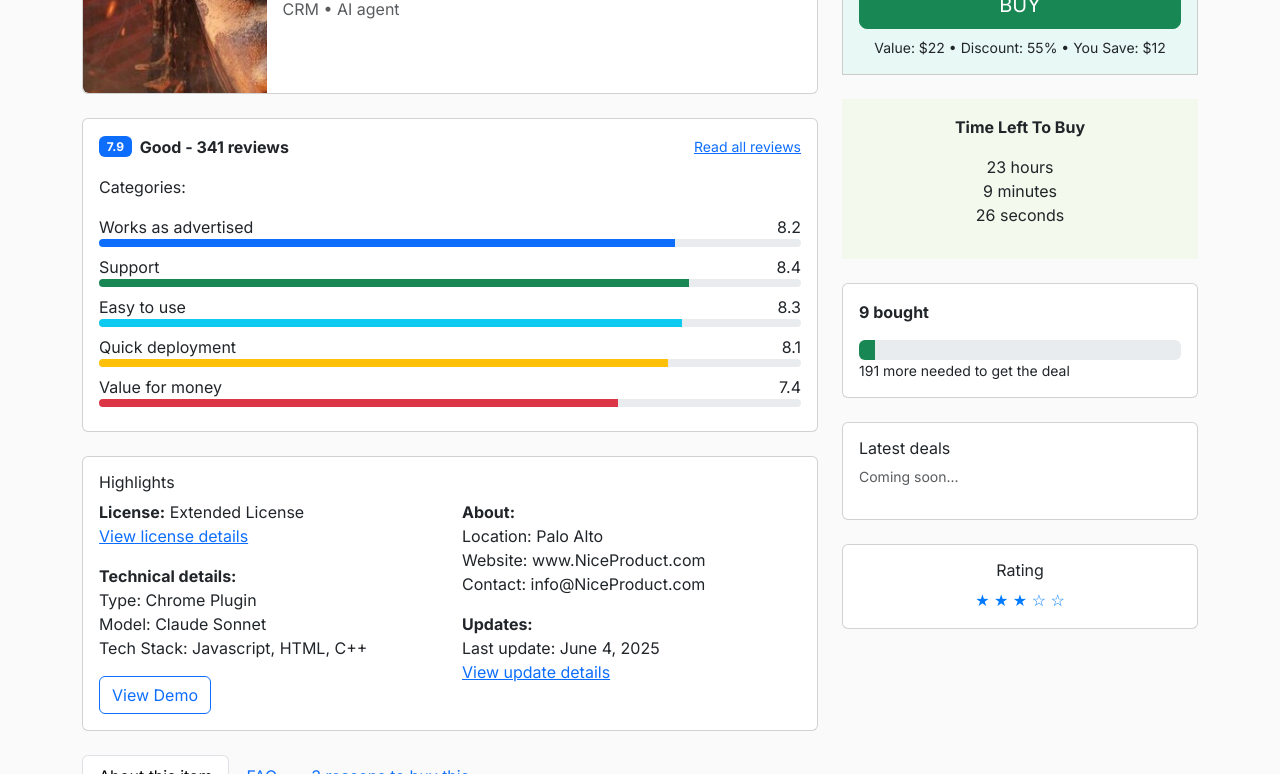
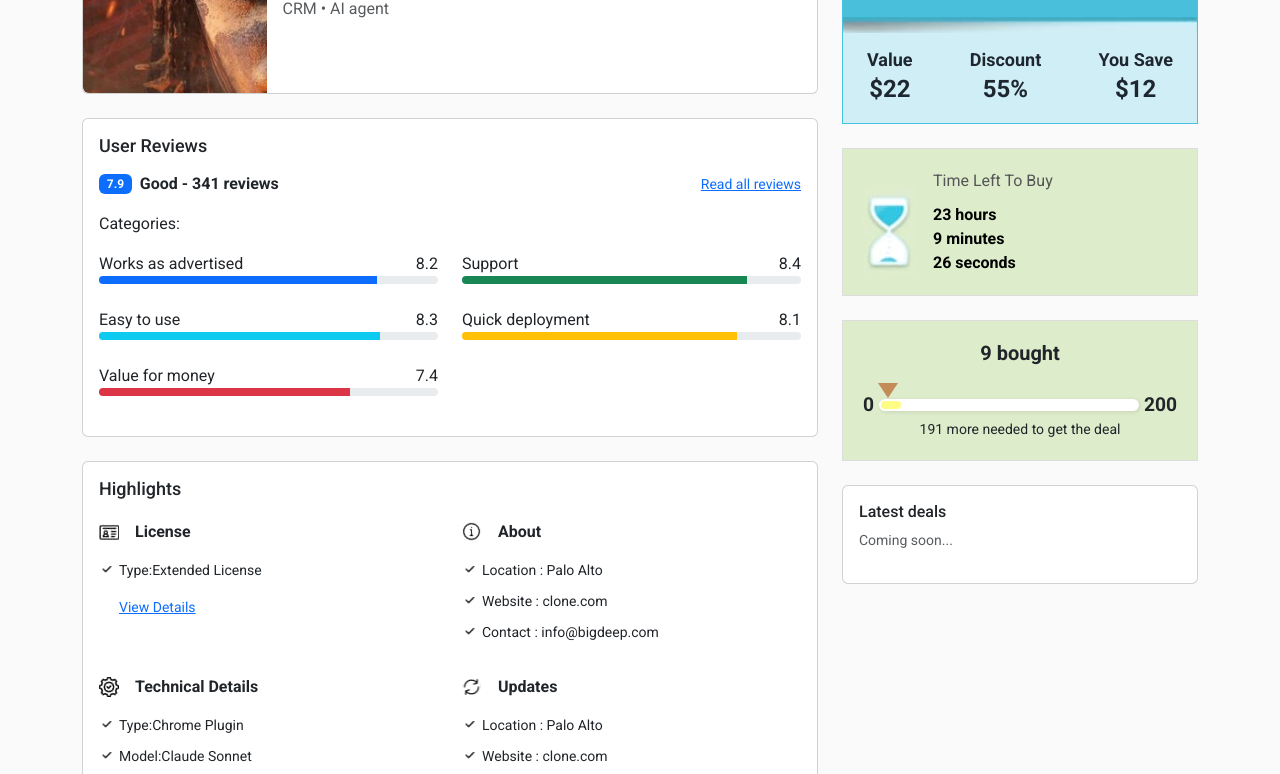
Before and after one commit to muthu2085/bitdeep, a plain HTML site: page details.html in a window 1280 px wide. Shown: the part 116-890 px from the top of the page. Drawn offline with nearby package versions, Linux system fonts and the light colour scheme.

Commit message:
content update

```diff
--- a/details.html
+++ b/details.html
@@ -6,10 +6,10 @@
   <title>Product Review</title>
   <!-- Bootstrap CSS -->
   <link href="https://cdn.jsdelivr.net/npm/bootstrap@5.3.2/dist/css/bootstrap.min.css" rel="stylesheet">
-  <link href="https://fonts.googleapis.com/css2?family=Inter:wght@400;600;700&display=swap" rel="stylesheet">
+  <link href="https://fonts.googleapis.com/css2?family=Roboto:wght@400;500;700&display=swap" rel="stylesheet">
   <style>
     body {
-      font-family: 'Inter', sans-serif;
+      font-family:'Roboto', sans-serif;
       background-color: #fafafa;
     }
     .review-score {
@@ -20,19 +20,132 @@
       height: 8px;
     }
     .buy-box {
-      background: #e8f8f5;
-      border: 1px solid #ccc;
-      padding: 1rem;
+      background: #d0eef6;
+      border: 1px solid #49c2e1;
+      padding: 0rem;
       text-align: center;
     }
+    .buy-box .box {
+      display:flex;
+      justify-content: space-between;
+      padding: 20px;
+      width:100%;
+      align-items: center;
+      background-color: #49bfdb;
+    }
+    .shadow {
+  background: url(boxshadow.jpg) no-repeat 0 bottom;
+
+  background-size: cover;
+  width: 100%;
+  height: 16px;
+  box-shadow: none !important;
+}
+    .buy-box .price {
+      font-size:36px;
+      color:#fff;
+    }
+    .buy-box .btns {
+    padding: 0px 32px;
+    font-size: 40px;
+    border: 4px solid #010100;
+    background-color: #29cd6a;
+    color: #010100;
+    border-radius: 50px;
+  }
     .buy-price {
       font-size: 2rem;
       font-weight: bold;
     }
     .timer {
-      background: #f3f9ec;
-      padding: 1rem;
-      text-align: center;
+      background-color:#ddeccb;
+      padding:20px;
+      border:1px solid #ddd;
+      display: flex;
+      align-items: flex-end }
+
+    .timer p {margin-bottom: 0;}
+    .timer p:first-child {margin-bottom:10px; font-size:16px; color:#555;}
+    .timer p strong {font-size:16px; color:#000;}
+    .boughtbox {
+      background-color:#ddeccb;
+      padding:20px;
+      border:1px solid #ddd;
+    }
+    .boughtbox h4 {font-size:20px; text-align: center; margin-bottom: 16px;}
+
+
+.range-wrapper {
+  position: relative;
+  width: 100%;
+  height: 12px;
+  padding: 2px;
+  background-color: #fff;
+  border-radius: 10px;
+  box-shadow: 1px 1px 4px rgba(0,0,0,0.1);
+}
+    /* Thumb (yellow pill) */
+   .range-wrapper span {
+    -webkit-appearance: none;
+    appearance: none;
+    width: 20px;
+    height: 8px;
+    border-radius: 10px;
+    background: #fefc85;
+    cursor: pointer;
+    position: relative;
+    z-index: 2;
+    display: block;
+    top: 0px;
+  }
+
+
+
+    /* Orange triangle pointer */
+    .triangle {
+    position: absolute;
+    top: -10px;
+    left: 9px;
+    transform: translateX(-50%);
+    width: 0;
+    height: 0;
+    border-left: 10px solid transparent;
+    border-right: 10px solid transparent;
+    border-top: 15px solid #c38b58;
+    z-index: 1;
+}
+    .boughtbox small{font-size:14px;}
+ .triangle {
+    position: absolute;
+    top: -16px;
+    left: 9px;
+    transform: translateX(-50%);
+    width: 0;
+    height: 0;
+    border-left: 10px solid transparent;
+    border-right: 10px solid transparent;
+    border-top: 15px solid #c38b58;
+    z-index: 1;
+}
+    .boughtbox small {
+  font-size: 14px;
+  display: block;
+  text-align: center;
+}
+    .slider-container {
+    /* background: #d7e8c1; */
+          padding: 10px 0px 0;
+          border-radius: 10px;
+          display: flex
+      ;
+          align-items: center;
+          gap: 5px;
+      }
+
+
+    .slider-container span {
+      font-size: 1.2rem;
+      font-weight: bold;
     }
     .progress-purchase {
       height: 20px;
@@ -46,6 +159,25 @@
     .rating {
       color: #007bff;
     }
+    .sectitle {
+      font-size: 18px;
+      margin-bottom: 20px;
+    }
+    .smtitle {
+      font-size: 18px;
+      font-weight: 600;
+      margin-bottom: 0px;
+      color:#1e2730
+    }
+    .value {
+      font-size: 24px;
+      font-weight: 700;
+      margin-bottom: 0;
+      color:#1e2730
+    }
+    .bullets {padding: 0 0 6px;}
+    .bullets li {list-style: none; background:url('tick.jpg') no-repeat 0 2px; font-size:14px; padding-left: 20px; margin-bottom: 10px;}
+    .button {border:1px solid #333; border-radius: 4px; text-decoration: none; color:#333; margin-top: 20px; padding: 8px 24px; font-size:13px; text-transform: uppercase;}
   </style>
 </head>
 <body>
@@ -69,28 +201,31 @@
       </div>
 
       <!-- Reviews -->
-      <div class="card mb-4">
+      <div class="card mb-4 reviews">
         <div class="card-body">
+          <h4 class="mb-3 sectitle">User Reviews</h4>
           <div class="d-flex align-items-center mb-3">
             <span class="badge bg-primary me-2">7.9</span>
             <span class="fw-bold me-2">Good - 341 reviews</span>
             <a href="#" class="ms-auto small">Read all reviews</a>
           </div>
           <p>Categories:</p>
-          <div class="mb-2">Works as advertised <span class="float-end">8.2</span>
+          <div class="row">
+          <div class="mb-4 col-md-6">Works as advertised <span class="float-end">8.2</span>
             <div class="progress"><div class="progress-bar bg-primary" style="width:82%"></div></div>
           </div>
-          <div class="mb-2">Support <span class="float-end">8.4</span>
+          <div class="mb-4 col-md-6">Support <span class="float-end">8.4</span>
             <div class="progress"><div class="progress-bar bg-success" style="width:84%"></div></div>
           </div>
-          <div class="mb-2">Easy to use <span class="float-end">8.3</span>
+          <div class="mb-4 col-md-6">Easy to use <span class="float-end">8.3</span>
             <div class="progress"><div class="progress-bar bg-info" style="width:83%"></div></div>
           </div>
-          <div class="mb-2">Quick deployment <span class="float-end">8.1</span>
+          <div class="mb-4 col-md-6">Quick deployment <span class="float-end">8.1</span>
             <div class="progress"><div class="progress-bar bg-warning" style="width:81%"></div></div>
           </div>
-          <div class="mb-2">Value for money <span class="float-end">7.4</span>
+          <div class="mb-4 col-md-6">Value for money <span class="float-end">7.4</span>
             <div class="progress"><div class="progress-bar bg-danger" style="width:74%"></div></div>
+          </div>
           </div>
         </div>
       </div>
@@ -98,35 +233,66 @@
       <!-- Highlights -->
       <div class="card mb-4">
         <div class="card-body">
-          <h6>Highlights</h6>
+          <h4 class="sectitle">Highlights</h4>
           <div class="row">
             <div class="col-md-6">
-              <p><strong>License:</strong> Extended License <br><a href="#">View license details</a></p>
-              <p><strong>Technical details:</strong><br>Type: Chrome Plugin <br>Model: Claude Sonnet <br>Tech Stack: Javascript, HTML, C++</p>
-              <button class="btn btn-outline-primary">View Demo</button>
+              <p class="d-flex align-items-center"><img src="licence.jpg" /><strong class="ms-3 d-block">License</strong></p>
+              <ul class="bullets">
+                <li><span>Type:Extended License</span> <a href="" class="d-block mt-3">View Details</a></li>
+              </ul>
+
             </div>
             <div class="col-md-6">
-              <p><strong>About:</strong><br>Location: Palo Alto <br>Website: www.NiceProduct.com <br>Contact: info@NiceProduct.com</p>
-              <p><strong>Updates:</strong><br>Last update: June 4, 2025 <br><a href="#">View update details</a></p>
+              <p class="d-flex align-items-center"><img src="info.jpg" /><strong class="ms-3 d-block">About</strong></p>
+              <ul class="bullets">
+                <li>Location : Palo Alto</li>
+                <li>Website : clone.com</li>
+                <li>Contact : info@bigdeep.com</li>
+
+              </ul>
             </div>
           </div>
+
+          <div class="row">
+            <div class="col-md-6">
+              <p class="d-flex align-items-center"><img src="settings.jpg" /><strong class="d-block ms-3">Technical Details</strong></p>
+              <ul class="bullets">
+                <li>Type:Chrome Plugin</li>
+                <li>Model:Claude Sonnet</li>
+                <li>Tech Stack: Javascript, HTML, C++</li>
+              </ul>
+
+            </div>
+            <div class="col-md-6">
+              <p class="d-flex align-items-center"><img src="refresh.jpg" /><strong class="ms-3">Updates</strong></p>
+              <ul class="bullets">
+                <li>Location : Palo Alto</li>
+                <li>Website : clone.com</li>
+                <li>Contact : info@bigdeep.com</li>
+
+              </ul>
+            </div>
+          </div>
+          <a href="" class="button">view demo</a>
         </div>
       </div>
-
+      <div class="card mb-4">
+        <div class="card-body">
       <!-- Tabs -->
-      <ul class="nav nav-tabs" id="myTab" role="tablist">
+      <ul class="nav nav-pills" id="myTab" role="tablist">
         <li class="nav-item"><button class="nav-link active" data-bs-toggle="tab" data-bs-target="#about">About this item</button></li>
         <li class="nav-item"><button class="nav-link" data-bs-toggle="tab" data-bs-target="#faq">FAQ</button></li>
         <li class="nav-item"><button class="nav-link" data-bs-toggle="tab" data-bs-target="#reasons">3 reasons to buy this</button></li>
       </ul>
-      <div class="tab-content mb-4">
+      <div class="tab-content">
         <div class="tab-pane fade show active" id="about">
           <p>Go beyond the beat and take control of the sound that puts you on top of the world with Bose QuietComfort Wireless Noise Cancelling Headphones. Experience powerful high-fidelity audio with legendary noise cancellation...</p>
         </div>
         <div class="tab-pane fade" id="faq">FAQ Content...</div>
         <div class="tab-pane fade" id="reasons">Reasons to buy content...</div>
       </div>
-
+      </div>
+      </div>
       <!-- Comments -->
       <div class="card mb-4">
         <div class="card-body">
@@ -140,18 +306,44 @@
     <!-- Right Side -->
     <div class="col-lg-4">
       <div class="buy-box mb-4">
-        <div class="buy-price">$10</div>
-        <button class="btn btn-success btn-lg w-100 my-2">BUY</button>
-        <p class="small mb-0">Value: $22 • Discount: 55% • You Save: $12</p>
+        <div class="box">
+        <div class="price">$10</div>
+        <button class="btns">BUY</button>
+
+        </div>
+        <div class="shadow"></div>
+        <div class="d-flex justify-content-between px-4 py-3">
+          <div>
+            <h5 class="smtitle">Value</h5>
+            <p class="value">$22</p>
+          </div>
+          <div>
+            <h5 class="smtitle">Discount</h5>
+            <p class="value">55% </p>
+          </div>
+          <div>
+            <h5 class="smtitle">You Save</h5>
+            <p class="value">$12</p>
+          </div>
+        </div>
+
       </div>
-      <div class="timer mb-4">
-        <p class="fw-bold">Time Left To Buy</p>
-        <p>23 hours <br>9 minutes <br>26 seconds</p>
+      <div class="timer mb-4 d-flex align-items-end">
+        <div class=""><img src="timer.jpg" /></div>
+        <div class="cont text-left ms-3">
+        <p>Time Left To Buy</p>
+        <p><strong>23 hours</strong> <br><strong>9 minutes</strong> <br><strong>26 seconds</strong></p>
+        </div>
       </div>
-      <div class="card mb-4 p-3">
-        <p class="fw-bold">9 bought</p>
-        <div class="progress progress-purchase">
-          <div class="progress-bar bg-success" style="width:5%"></div>
+      <div class="boughtbox mb-4">
+        <h4 class="fw-bold">9 bought</h4>
+        <div class="slider-container">
+          <span>0</span>
+          <div class="range-wrapper">
+            <div class="triangle" id="triangle"></div>
+            <span>  </span>
+          </div>
+          <span>200</span>
         </div>
         <small>191 more needed to get the deal</small>
       </div>
@@ -159,10 +351,7 @@
         <h6>Latest deals</h6>
         <p class="small text-muted">Coming soon...</p>
       </div>
-      <div class="card p-3 text-center">
-        <h6>Rating</h6>
-        <div class="rating">★ ★ ★ ☆ ☆</div>
-      </div>
+
     </div>
   </div>
 </div>
```
Also changed, not shown: boxshadow.jpg (added), info.jpg (added), licence.jpg (added), refresh.jpg (added), settings.jpg (added), tick.jpg (added), timer.jpg (added).
